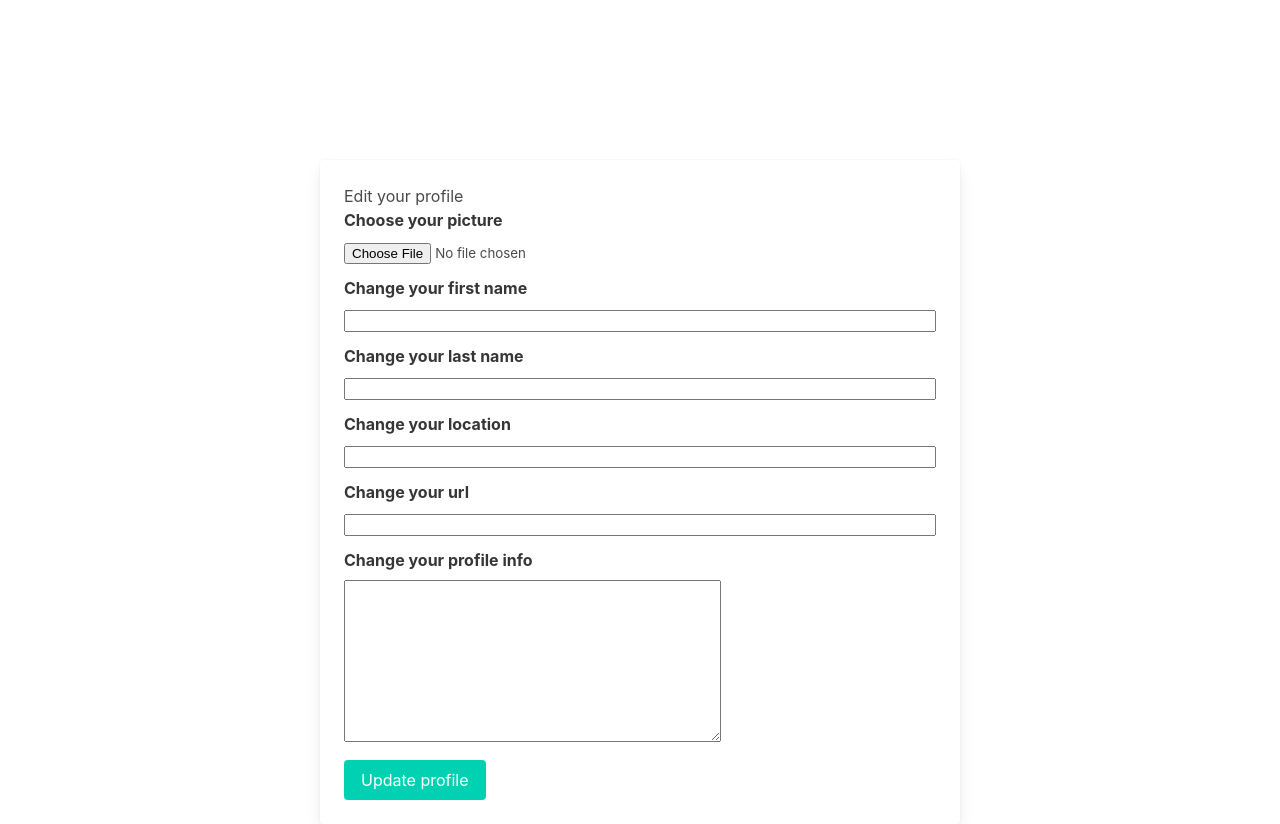
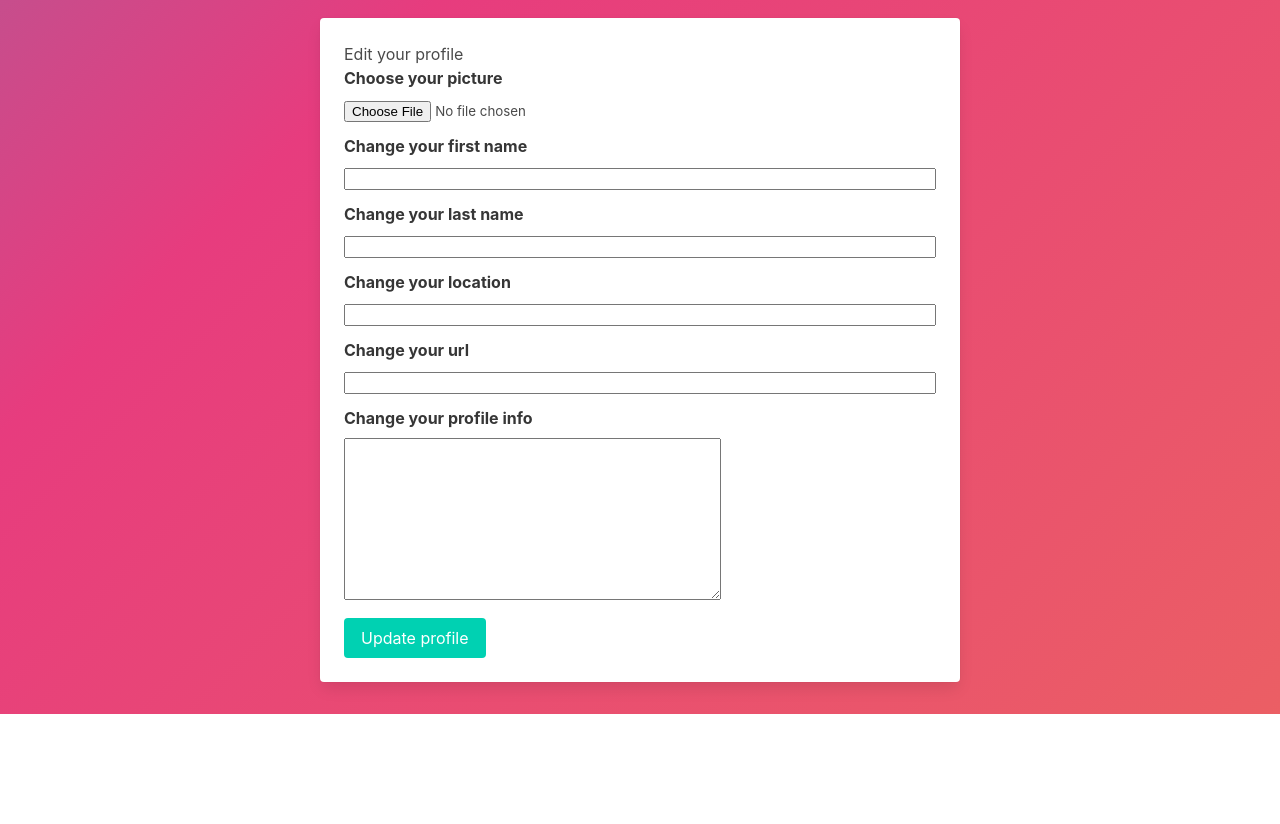
Before and after one commit to guzeradimazz/3-4Python, a Django app: page /user/profile/edit in a window 1280 px wide. Shown: the part 85-909 px from the top of the page. After the commit the page ends 799 px from the top, so only its background shows below. Run offline with Django 4.2, Linux system fonts and the light colour scheme; the visitor is signed in with stand-in values (Sample User, id 1); data comes from the database, SQL or seed files in the repository.

```diff
--- a/instagram_django/instagram_django/instagram_django/static/css/style.css
+++ b/instagram_django/instagram_django/instagram_django/static/css/style.css
@@ -51,6 +51,15 @@ form input {
     justify-content: space-between;
     width: 300px;
 }
+.liveBack2 {
+    width: 100vw;
+    height: 89.2vh;
+    position: absolute;
+    overflow-y: hidden;
+    background: linear-gradient(-45deg, #ee7752, #e73c7e, #23a6d5, #23d5ab);
+    background-size: 400% 400%;
+    animation: liveBack 15s ease infinite;
+}
 .liveBack {
     width: 100vw;
     height: 100vh;
--- a/instagram_django/instagram_django/instagram_django/templates/edit_profile.html
+++ b/instagram_django/instagram_django/instagram_django/templates/edit_profile.html
@@ -1,7 +1,7 @@
 {% extends 'base.html' %} {% load static %} {% block content %}
 
 <div class="liveBack2">
-    <div class="card" style="width: 50vw; margin: 0 auto; margin-top: 20vh">
+    <div class="card" style="width: 50vw; margin: 0 auto; margin-top: 2.2vh">
         <div class="card-content">
             <div class="row center-align">
                 <form
```
Also changed, not shown: instagram_django/instagram_django/media/user_1/A-52833-1613325953-8672_Nyft3Lb.jpeg (added), 1 other file.
